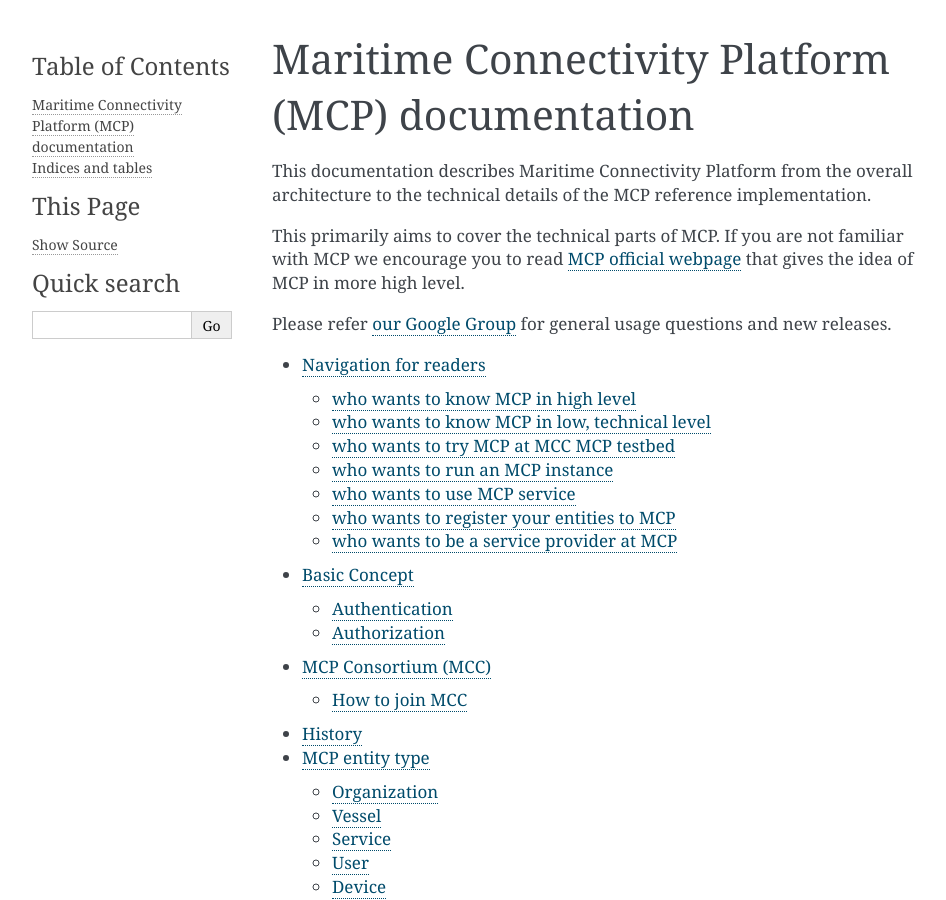
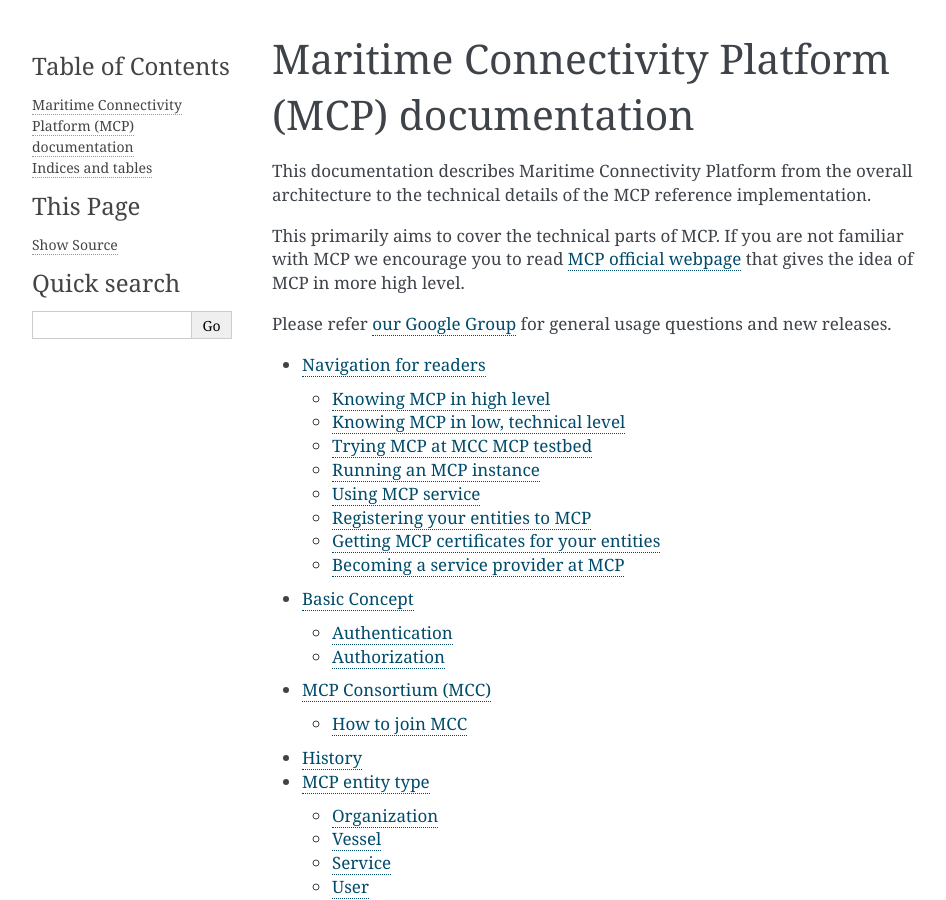
Before and after one commit to maritimeconnectivity/maritimeconnectivity.net, a Sphinx documentation site: the page built from docs/source/index.rst, in a window 1280 px wide and 900 px high. Shown: the whole window, without its empty margins (148-1094 px from the left). Built offline with Sphinx 7.4.7, drawn with Linux system fonts in a browser that asks for light colours.

Commit message:
minor fixes

```diff
--- a/docs/source/navigation.rst
+++ b/docs/source/navigation.rst
@@ -1,17 +1,17 @@
 Navigation for readers
 ======================
-This page aims to lead readers to get proper pages.
+This page aims to lead readers to get proper information by purpose.
 
-who wants to know MCP in high level
+Knowing MCP in high level
 -----------------------------------
 * :ref:`MCP basic concept <mcp-basic-concept>`
 * :ref:`MCC <mcc>`
 * :ref:`History <mcp-history>`
-* :ref:`MCP entity type <mcp-type:>`
+* :ref:`MCP entity type <mcp-type>`
 
 .. _mcp-technical-ref:
 
-who wants to know MCP in low, technical level
+Knowing MCP in low, technical level
 ---------------------------------------------
 * :ref:`MCP basic concept <mcp-basic-concept>`
 * :ref:`MIR <mir>`
@@ -19,29 +19,36 @@
 * :ref:`MMS <mms>`
 * :ref:`terminology <mcp-term>`
 
-who wants to try MCP at MCC MCP testbed
+Trying MCP at MCC MCP testbed
 -----------------------------------------------
 * :ref:`references in technical level of MCP <mcp-technical-ref>`
 * :ref:`Using MCC MCP testbed <mcp-instance-usage-testbed>`
 
-who wants to run an MCP instance
+Running an MCP instance
 -----------------------------------------------
 * :ref:`references in technical level of MCP <mcp-technical-ref>`
-* :ref:`Setting up MIR <mcp-basic-concept>`
-* :ref:`Setting up MSR <mcp-basic-concept>`
-* :ref:`Setting up MMS <mcp-basic-concept>`
+* :ref:`Setting up MIR <setup-mir>`
+* :ref:`Setting up MSR <setup-msr>`
+* :ref:`Setting up MMS <setup-mms>`
 
-who wants to use MCP service
+Using MCP service
 -------------------------------
 * :ref:`references in technical level of MCP <mcp-technical-ref>`
 * :ref:`Using MCP instance <mcp-instance-usage>`
 
-who wants to register your entities to MCP
+.. _mcp-registration:
+
+Registering your entities to MCP
 -----------------------------------------------------
 * :ref:`references in technical level of MCP <mcp-technical-ref>`
 * :ref:`Using MCP instance <mcp-instance-usage>`
 
-who wants to be a service provider at MCP
+Getting MCP certificates for your entities
+-----------------------------------------------------
+* :ref:`references in MCP registration <mcp-registration>`
+* :ref:`Using MCP instance <mcp-instance-usage>`
+
+Becoming a service provider at MCP
 -----------------------------------------------------
 * :ref:`references in technical level of MCP <mcp-technical-ref>`
 * :ref:`Using MCP instance <mcp-instance-usage>`
```
Also changed, not shown: 4 other files.
